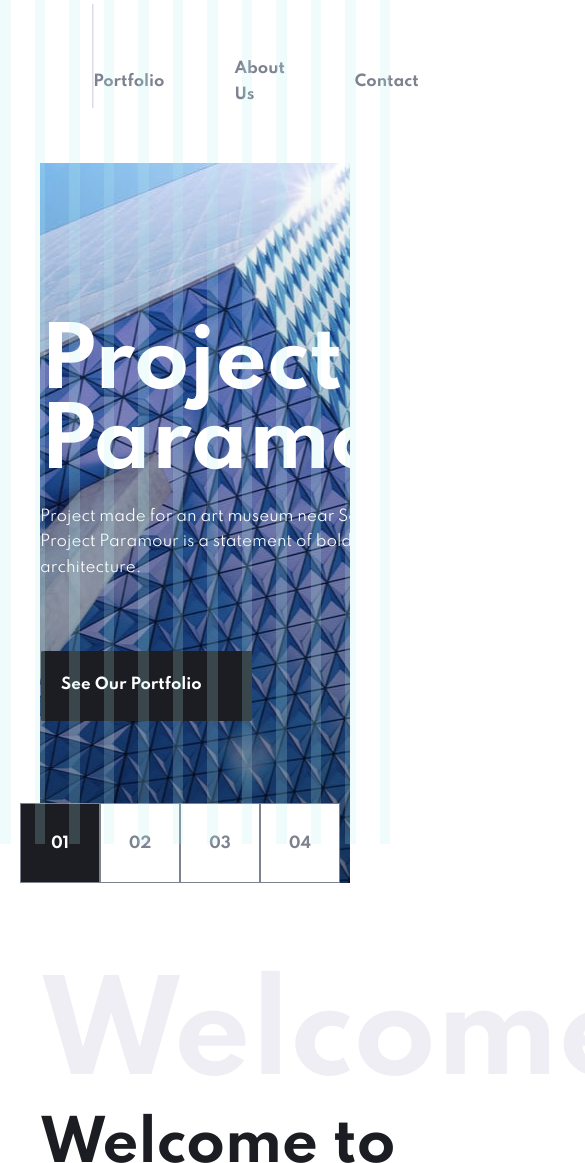
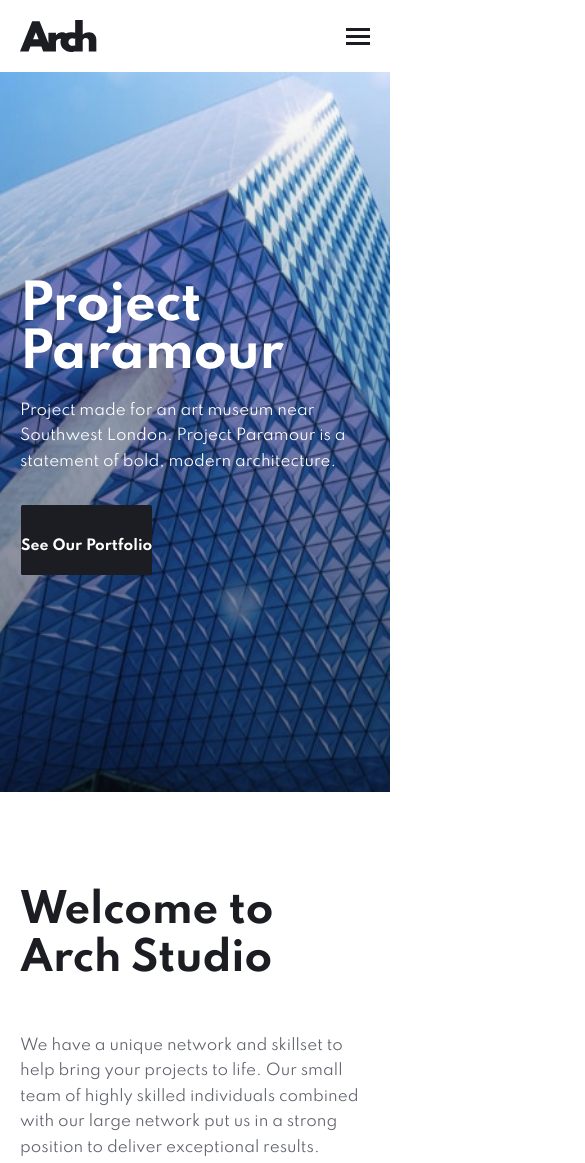
Before and after one commit to luxjoshyua/arch-studio, a website built with webpack: page src/index.html in a window 390 px wide. Shown: the top 1163 px of the page, 585 px wide, since content can reach past the window. Built offline with nearby package versions, Linux system fonts and the light colour scheme; some packages are replaced by stand-ins of ours; no server answers; files whose address does not match are found by name.

Commit message:
added hamburger nav

```diff
--- a/src/index.html
+++ b/src/index.html
@@ -9,7 +9,12 @@
     <title>Arch Studio</title>
     <meta name="description" content="" />
     <meta name="viewport" content="width=device-width, initial-scale=1" />
-    <link rel="icon" type="image/png" sizes="32x32" href="./assets/images/favicon-32x32.png" />
+    <link
+      rel="icon"
+      type="image/png"
+      sizes="32x32"
+      href="./assets/images/favicon-32x32.png"
+    />
   </head>
 
   <body>
@@ -29,6 +34,25 @@
         <div class="column"></div>
       </div>
     </div>
+
+    <header class="header-mobile hide-desktop hide-small-screens">
+      <div class="inner">
+        <div class="logo-outer">
+          <img src="./assets/images/logo.svg" alt="Logo" />
+        </div>
+        <div class="hamburger-icon">
+          <img src="./assets/images/icons/icon-hamburger.svg" alt="" />
+        </div>
+      </div>
+      <div class="links">
+        <ul>
+          <li><a href="portfolio.html">Portfolio</a></li>
+          <li><a href="about.html">About Us</a></li>
+          <li><a href="contact.html">Contact</a></li>
+        </ul>
+      </div>
+    </header>
+
     <header class="header d-flex justify-content-start align-items-start">
       <div class="page-indicator d-flex">
         <span class="line"></span>
@@ -54,7 +78,7 @@
       <article class="position-relative">
         <section class="chapter hero">
           <div class="inner flex-column">
-                    <div class="project project-one  bg-dark">
+            <div class="project project-one bg-dark">
               <div class="cols width-100 height-100 align-items-center">
                 <div class="col col-5">
                   <div class="copy-outer">
@@ -75,7 +99,7 @@
                 </div>
               </div>
             </div>
-                    <div class="project project-two  bg-dark">
+            <div class="project project-two bg-dark">
               <div class="cols width-100 height-100 align-items-center">
                 <div class="col col-5">
                   <div class="copy-outer">
@@ -160,7 +184,7 @@
         <section class="chapter chapter1 margin-bottom-dsk">
           <div class="inner">
             <div class="cols width-100 align-items-start justify-content-start">
-                        <div class="col col-10">
+              <div class="col col-10 hide-mobile">
                 <h1 class="heading-large position-relative">Welcome</h1>
               </div>
             </div>
@@ -217,7 +241,9 @@
                 </div>
               </div>
             </div>
-                    <div class="cols width-100 position-relative featured-outer justify-content-around">
+            <div
+              class="cols width-100 position-relative featured-outer justify-content-around"
+            >
               <div class="col col-4 featured featured-1 position-relative">
                 <div class="content-outer h-100 w-100 d-flex flex-column">
                   <div class="number-outer position-relative">
@@ -251,6 +277,11 @@
                   </div>
                 </div>
               </div>
+              <div class="btn-outer hide-small-screens hide-desktop">
+                <div class="btn">
+                  <a href="#"><span>See All</span></a>
+                </div>
+              </div>
             </div>
           </div>
         </section>
@@ -267,14 +298,22 @@
                   </div>
                   <div class="footer-links width-100">
                     <div class="inner flex-row">
-                                        <a href="portfolio.html" class="link"><span>Portfolio</span></a>
-                                        <a href="about.html" class="link"><span>About Us</span></a>
-                                        <a href="contact.html" class="link"><span>Contact</span></a>
+                      <a href="portfolio.html" class="link"
+                        ><span>Portfolio</span></a
+                      >
+                      <a href="about.html" class="link"
+                        ><span>About Us</span></a
+                      >
+                      <a href="contact.html" class="link"
+                        ><span>Contact</span></a
+                      >
                     </div>
                   </div>
                   <div class="btn-outer position-absolute">
                     <div class="btn">
-                                        <a href="portfolio.html"><span>See Our Portfolio</span></a>
+                      <a href="portfolio.html"
+                        ><span>See Our Portfolio</span></a
+                      >
                     </div>
                   </div>
                 </div>
@@ -285,5 +324,4 @@
       </article>
     </main>
   </body>
-
 </html>
--- a/src/index.js
+++ b/src/index.js
@@ -3,3 +3,4 @@ import "bootstrap";
 import "./js/gallery";
 import "./js/form";
 import "./js/maps";
+import "./js/nav";
--- /dev/null
+++ b/src/js/nav/index.js
@@ -0,0 +1,9 @@
+const hamburger = document.querySelector(".hamburger-icon");
+const links = document.querySelector(".links");
+hamburger.addEventListener("click", (e) => {
+  if (links.style.display === "block") {
+    links.style.display = "none";
+  } else {
+    links.style.display = "block";
+  }
+});
--- a/src/sass/_fonts.scss
+++ b/src/sass/_fonts.scss
@@ -17,6 +17,10 @@
   font-size: 8rem;
   line-height: 1em;
   letter-spacing: -0.2px;
+  @include breakpoint(mob-lg) {
+    font-size: 4.8rem;
+    line-height: 1em;
+  }
 }
 
 .heading-small {
@@ -25,6 +29,10 @@
   font-size: 5.6rem;
   line-height: 1em;
   letter-spacing: -0.2px;
+  @include breakpoint(mob-lg) {
+    font-size: 4rem;
+    line-height: 1.2em;
+  }
 }
 
 .heading-xsmall {
--- a/src/sass/_header-footer.scss
+++ b/src/sass/_header-footer.scss
@@ -1,3 +1,43 @@
+.header-mobile {
+  .inner {
+    display: flex;
+    padding: 20px;
+    justify-content: space-between !important;
+    flex-direction: row !important;
+    .logo-outer {
+      img {
+        max-width: 77px;
+      }
+    }
+
+    .hamburger-icon {
+      img {
+        max-width: 100%;
+      }
+    }
+  }
+  .links {
+    position: absolute;
+    right: 0;
+    top: 71px;
+    width: 343px;
+    background-color: $very-light-grey;
+    z-index: 2;
+    padding: 48px;
+    display: none;
+    ul {
+      list-style-type: none;
+      li {
+        font-size: 1.8rem;
+        line-height: 1.4em;
+        font-weight: 700;
+        color: $black;
+        padding-bottom: 32px;
+      }
+    }
+  }
+}
+
 .header {
   max-width: $max-page-width;
   margin: 0 auto;
@@ -6,6 +46,9 @@
   @include breakpoint(tablet) {
     padding: 0 20px 56px;
     justify-content: center !important;
+  }
+  @include breakpoint(mob-lg) {
+    display: none !important;
   }
   &.header-portfolio {
     .page-indicator {
@@ -91,6 +134,9 @@
         max-width: 630px;
         margin: 0;
       }
+      @include breakpoint(mob-lg) {
+        min-height: 400px;
+      }
 
       .logo-box {
         top: 0;
@@ -102,6 +148,10 @@
         @include breakpoint(tablet) {
           width: 120px;
           height: 120px;
+        }
+        @include breakpoint(mob-lg) {
+          top: -40px;
+          left: 35%;
         }
         img {
           @include absoluteCenter;
@@ -118,16 +168,36 @@
             justify-content: flex-start;
             padding-left: 150px;
           }
+          @include breakpoint(mob-lg) {
+            padding-left: 0;
+            justify-content: center;
+            flex-direction: column !important;
+          }
           .link {
             padding-right: 52px;
             @include breakpoint(tablet) {
               padding-right: 40px;
+            }
+            @include breakpoint(mob-lg) {
+              padding-right: 0;
+              padding-bottom: 20px;
             }
           }
         }
       }
       .btn-outer {
         right: -120px;
+        @include breakpoint(mob-lg) {
+          right: 5%;
+          bottom: 0;
+          width: 100%;
+          max-width: 335px;
+        }
+        .btn {
+          @include breakpoint(mob-lg) {
+            min-width: 100%;
+          }
+        }
       }
     }
   }
--- a/src/sass/_hero.scss
+++ b/src/sass/_hero.scss
@@ -1,6 +1,9 @@
 .hero {
   margin-bottom: 95px;
   .inner {
+    @include breakpoint(mob-lg) {
+      padding: 0;
+    }
     .project {
       width: 100%;
       height: 720px;
@@ -11,6 +14,9 @@
       display: none;
       @include breakpoint(tablet) {
         max-width: 570px;
+      }
+      @include breakpoint(mob-lg) {
+        max-width: 100%;
       }
       .cols {
         @include breakpoint(tablet) {
@@ -23,6 +29,11 @@
             margin-left: 0;
             min-width: 457px;
           }
+          @include breakpoint(mob-lg) {
+            max-width: 100%;
+            min-width: 300px;
+            padding: 0 20px;
+          }
           .copy-outer {
             height: 100%;
             width: 100%;
@@ -33,6 +44,9 @@
             .copy {
               padding-bottom: 70px;
               color: $white;
+              @include breakpoint(mob-lg) {
+                padding-bottom: 30px;
+              }
             }
           }
         }
@@ -42,6 +56,9 @@
         background-image: url("../assets/images/home/desktop/image-hero-paramour.jpg");
         @include breakpoint(tablet) {
           background-image: url("../assets/images/home/tablet/image-hero-paramour.jpg");
+        }
+        @include breakpoint(mob-lg) {
+          background-image: url("../assets/images/home/mobile/image-hero-paramour.jpg");
         }
       }
       &-two {
@@ -70,7 +87,9 @@
       @include breakpoint(tablet) {
         left: 20px;
       }
-
+      @include breakpoint(mob-lg) {
+        display: none !important;
+      }
       .nav-item {
         border: 1px solid $grey;
         width: 80px;
--- a/src/sass/_sections.scss
+++ b/src/sass/_sections.scss
@@ -18,7 +18,9 @@
           margin-left: 0;
           min-width: 100%;
         }
-
+        @include breakpoint(mob-lg) {
+          max-width: 100%;
+        }
         .heading-small {
           padding-bottom: 50px;
         }
@@ -40,6 +42,9 @@
       no-repeat center center;
     background-size: cover;
     height: 560px;
+    @include breakpoint(tablet) {
+      max-width: 573px;
+    }
     &::before {
       content: "";
       background-color: #000000;
@@ -62,6 +67,9 @@
           margin-left: 0;
           min-width: 445px;
         }
+        @include breakpoint(mob-lg) {
+          min-width: 300px;
+        }
 
         .heading-small {
           color: $white;
@@ -78,9 +86,22 @@
       @include breakpoint(tablet) {
         flex-direction: row !important;
       }
+      &:nth-of-type(1) {
+        .btn-outer {
+          @include breakpoint(mob-lg) {
+            display: none;
+          }
+        }
+      }
       &:nth-of-type(2) {
         @include breakpoint(tablet) {
           flex-direction: column !important;
+        }
+        .btn-outer {
+          min-width: 100%;
+          .btn {
+            min-width: 100%;
+          }
         }
       }
       .col-4 {
@@ -92,6 +113,7 @@
     .heading-outer {
       margin-bottom: 64px;
     }
+
     .featured-outer {
       .featured {
         background-position: center center;
@@ -104,7 +126,9 @@
           margin-right: 0;
           margin-bottom: 30px;
         }
-
+        @include breakpoint(mob-lg) {
+          max-width: 100%;
+        }
         &::before {
           content: "";
           display: block;
@@ -122,11 +146,17 @@
           @include breakpoint(tablet) {
             background-image: url("../assets/images/portfolio/tablet/image-del-sol.jpg");
           }
+          @include breakpoint(mob-lg) {
+            background-image: url("../assets/images/portfolio/mobile/image-del-sol.jpg");
+          }
         }
         &-2 {
           background-image: url("../assets/images/portfolio/desktop/image-228b.jpg");
           @include breakpoint(tablet) {
             background-image: url("../assets/images/portfolio/tablet/image-228b.jpg");
+          }
+          @include breakpoint(mob-lg) {
+            background-image: url("../assets/images/portfolio/mobile/image-228b.jpg");
           }
         }
         &-3 {
@@ -134,6 +164,9 @@
           margin-right: 0;
           @include breakpoint(tablet) {
             background-image: url("../assets/images/portfolio/tablet/image-prototype.jpg");
+          }
+          @include breakpoint(mob-lg) {
+            background-image: url("../assets/images/portfolio/mobile/image-prototype.jpg");
           }
         }
 
--- a/src/sass/_utilities.scss
+++ b/src/sass/_utilities.scss
@@ -20,6 +20,9 @@
     @include breakpoint(tablet) {
       padding: 0 40px;
     }
+    @include breakpoint(mob-lg) {
+      padding: 0 20px;
+    }
   }
 }
 
@@ -30,7 +33,13 @@
 }
 
 .hide-small-screens {
-  @media screen and (max-width: $tablet) {
+  @media screen and (min-width: 701px) and (max-width: $tablet) {
+    display: none;
+  }
+}
+
+.hide-mobile {
+  @media screen and (max-width: $mob-lg) {
     display: none;
   }
 }
@@ -40,6 +49,9 @@
   padding: 0;
   min-height: 72px;
   position: relative;
+  @include breakpoint(mob-lg) {
+    padding-top: 20px;
+  }
   &::after {
     content: "";
     display: block;
@@ -50,6 +62,9 @@
     position: absolute;
     right: 10px;
     top: 25px;
+    @include breakpoint(mob-lg) {
+      top: 30px;
+    }
   }
   span {
     text-align: right;
@@ -63,6 +78,12 @@
     top: 11px;
     @include breakpoint(tablet) {
       padding: 20px 50px 20px 20px;
+    }
+    @include breakpoint(mob-lg) {
+      font-size: 1.4rem;
+      line-height: 2em;
+      padding: 0;
+      top: 7px;
     }
   }
   &:hover {
@@ -91,11 +112,14 @@
 
 .margin-bottom-dsk {
   margin-bottom: 160px;
+  @include breakpoint(mob-lg) {
+    margin-bottom: 60px;
+  }
 }
 
 .grid {
   opacity: 0.4;
-  // display: none;
+  display: none;
   position: fixed;
   top: 0;
   left: 0;
```
Lines whose indentation alone changed are shown as unchanged.
